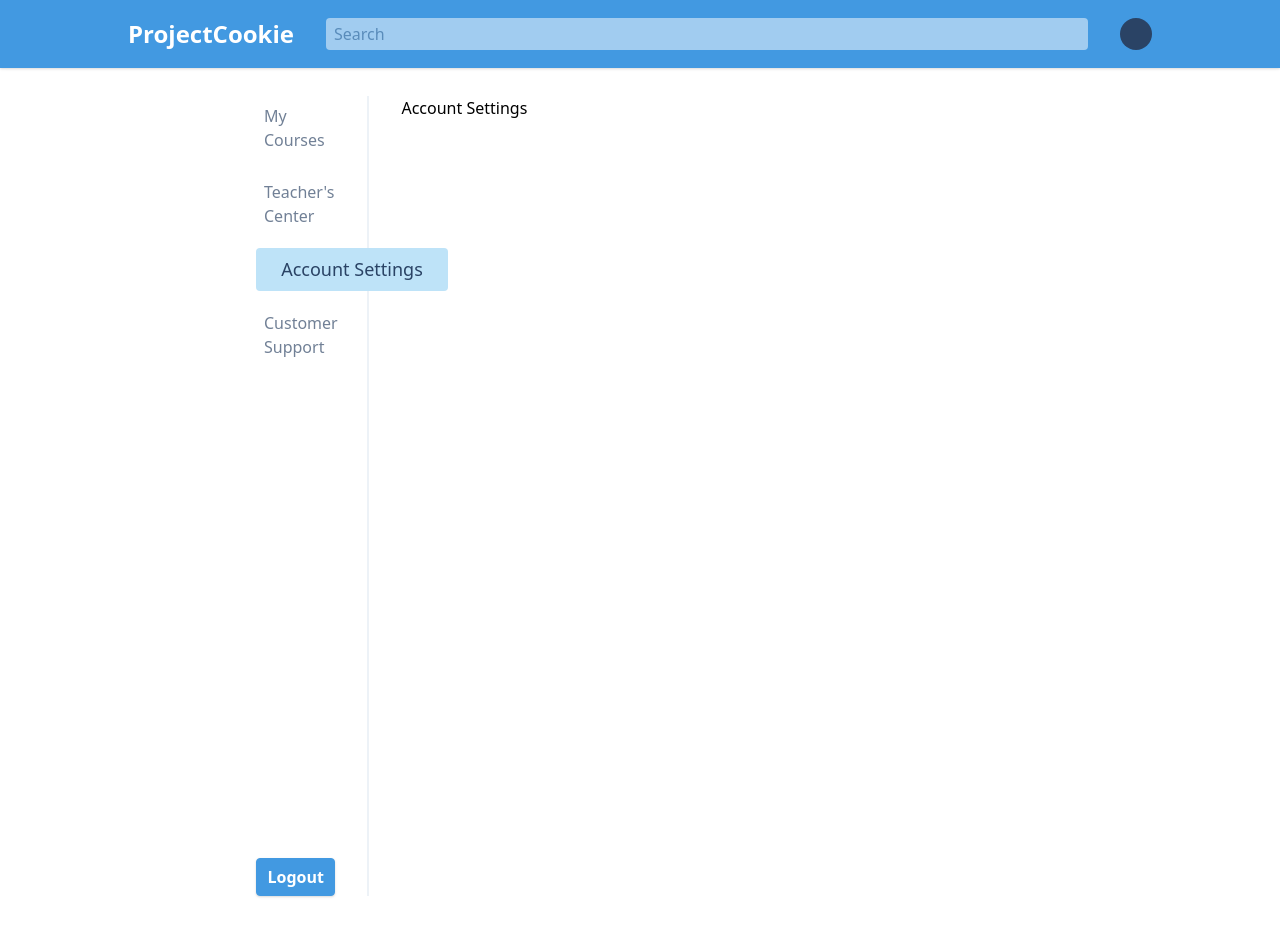
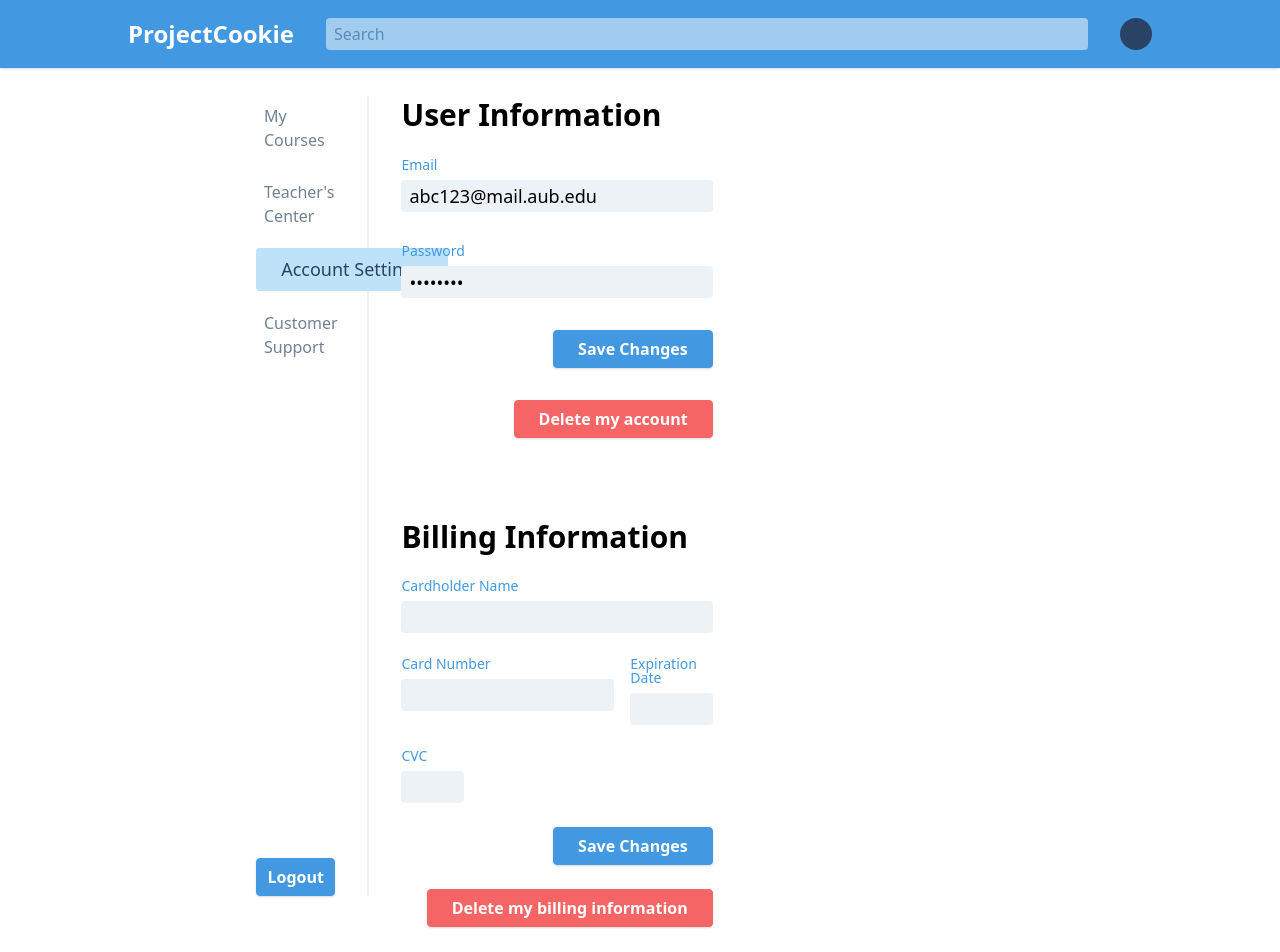
Before and after one commit to MaxMonteil/ProjectCookie, a Vue app in the folder client/: page /profile/account-settings in a window 1280 px wide. Shown: the top 952 px of the page. Built offline with nearby package versions, Linux system fonts and the light colour scheme.

Commit message:
feat: design user account page

```diff
--- a/client/src/layouts/profile/AccountSettingsLayout.vue
+++ b/client/src/layouts/profile/AccountSettingsLayout.vue
@@ -1,11 +1,87 @@
 <template>
-  <div>
-    <h1>Account Settings</h1>
-  </div>
+  <main class="space-y-20">
+    <section class="space-y-6">
+      <h2 class="text-3xl font-semibold leading-tight">
+        User Information
+      </h2>
+
+      <form
+        class="flex flex-col w-1/2 space-y-8"
+        @submit.prevent
+      >
+        <InputText
+          v-model="user.email"
+          label="Email"
+          type="email"
+          :bg-gray="true"
+          :label-white="false"
+        />
+
+        <InputText
+          v-model="user.password"
+          label="Password"
+          type="password"
+          :bg-gray="true"
+          :label-white="false"
+        />
+
+        <button
+          class="self-end btn btn-blue"
+          type="submit"
+        >
+          Save Changes
+        </button>
+        <button
+          class="self-end btn btn-red"
+          type="submit"
+        >
+          Delete my account
+        </button>
+      </form>
+    </section>
+
+    <section class="space-y-6">
+      <h2 class="text-3xl font-semibold leading-tight">
+        Billing Information
+      </h2>
+
+      <PaymentForm class="w-1/2">
+        <div class="flex flex-col mt-6 space-y-6">
+          <button
+            class="self-end btn btn-blue"
+            type="submit"
+          >
+            Save Changes
+          </button>
+          <button
+            class="self-end btn btn-red"
+            type="submit"
+          >
+            Delete my billing information
+          </button>
+        </div>
+      </PaymentForm>
+    </section>
+  </main>
 </template>
 
 <script>
+import InputText from '@/components/inputs/InputText'
+import PaymentForm from '@/components/forms/PaymentForm'
+
 export default {
   name: 'AccountSettingsLayout',
+  components: {
+    InputText,
+    PaymentForm,
+  },
+  data () {
+    return {
+      user: {
+        email: 'abc123@mail.aub.edu',
+        password: '********',
+      },
+    }
+  },
 }
 </script>
```
